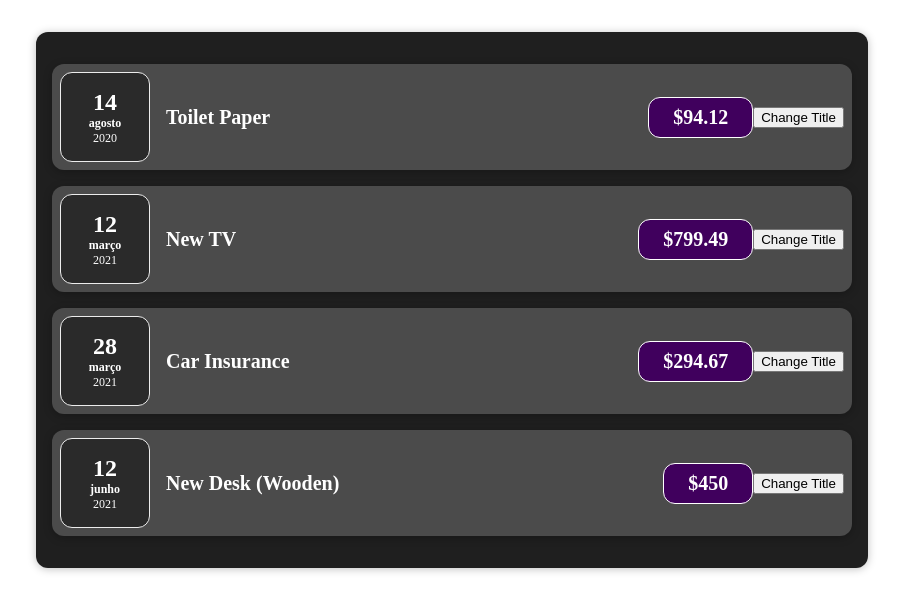
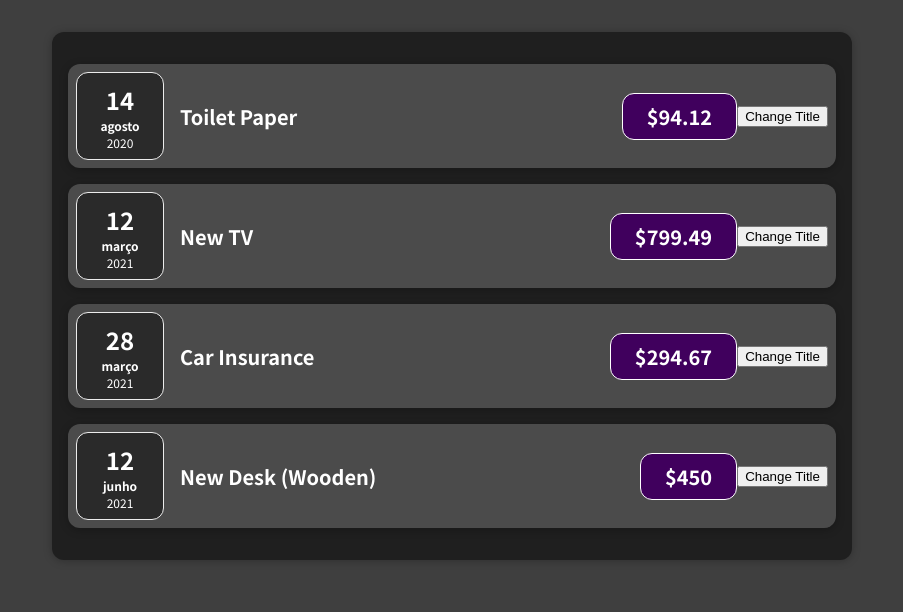
Before and after one commit to Rafarello/Academind_React_Course, a React (Create React App) app in the folder Module1_Basics_Components/class-1-basics/: page / in a window 1280 px wide. Shown: the top 612 px of the page, without its empty margins (188-1091 px from the left). Built offline with nearby package versions, Linux system fonts and the light colour scheme.

Commit message:
Feat: Estilização do index

```diff
--- /dev/null
+++ b/Module1_Basics_Components/class-1-basics/src/index.css
@@ -0,0 +1,14 @@
+@import url('https://fonts.googleapis.com/css2?family=Noto+Sans+JP:wght@400;700&display=swap');
+
+* {
+  box-sizing: border-box;
+}
+
+html {
+  font-family: 'Noto Sans JP', sans-serif;
+}
+
+body {
+  margin: 0;
+  background-color: #3f3f3f;
+}
--- a/Module1_Basics_Components/class-1-basics/src/index.js
+++ b/Module1_Basics_Components/class-1-basics/src/index.js
@@ -1,6 +1,7 @@
 import React from 'react';
 import ReactDOM from 'react-dom/client';
 import App from './App';
+import './index.css';
 
 const root = ReactDOM.createRoot(document.getElementById('root'));
 root.render(
```
